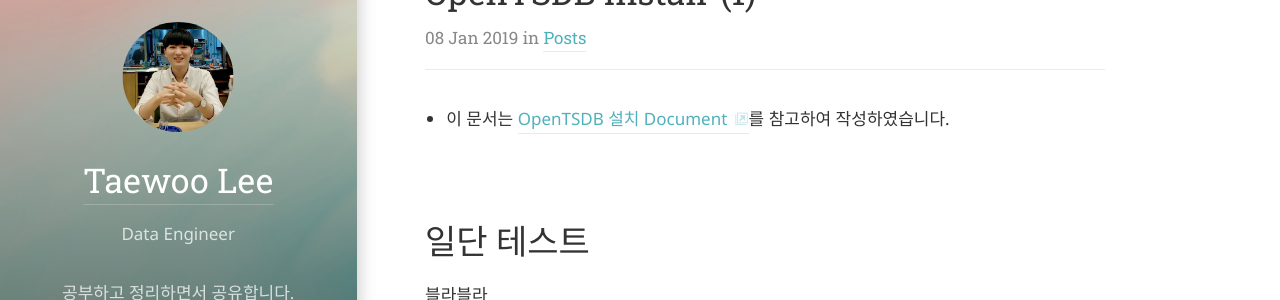
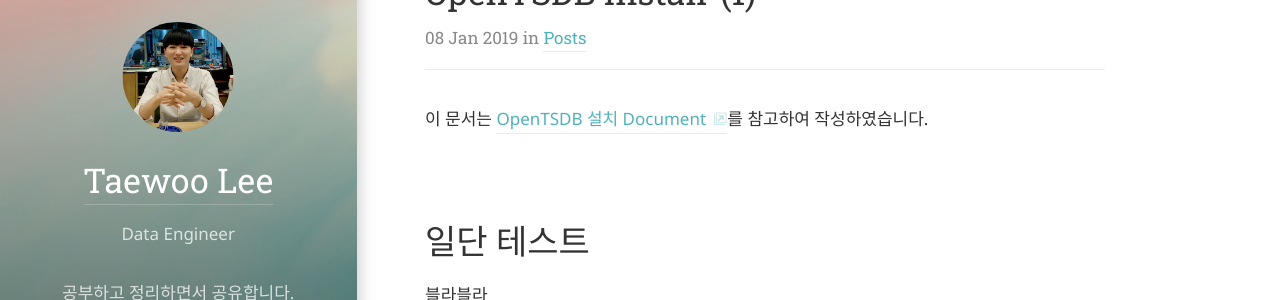
Before and after one commit to TaeWoo21/past_TaeWoo21.github.io, a Jekyll site: the page built from posts/_posts/2019-01-08-install_opentsdb_1-posts.md, in a window 1280 px wide. Shown: the part 132-432 px from the top of the page. Built offline with Jekyll 4.4.1, drawn with Linux system fonts in a browser that asks for light colours; some web fonts are replaced.

```diff
--- a/posts/_posts/2019-01-08-install_opentsdb_1-posts.md
+++ b/posts/_posts/2019-01-08-install_opentsdb_1-posts.md
@@ -4,7 +4,7 @@ categories: posts
 title: OpenTSDB Install-(1)
 ---
 
-- 이 문서는 [OpenTSDB 설치 Document](http://opentsdb.net/docs/build/html/installation.html)를 참고하여 작성하였습니다.
+이 문서는 [OpenTSDB 설치 Document](http://opentsdb.net/docs/build/html/installation.html)를 참고하여 작성하였습니다.
 
 # 일단 테스트
 블라블라
```
